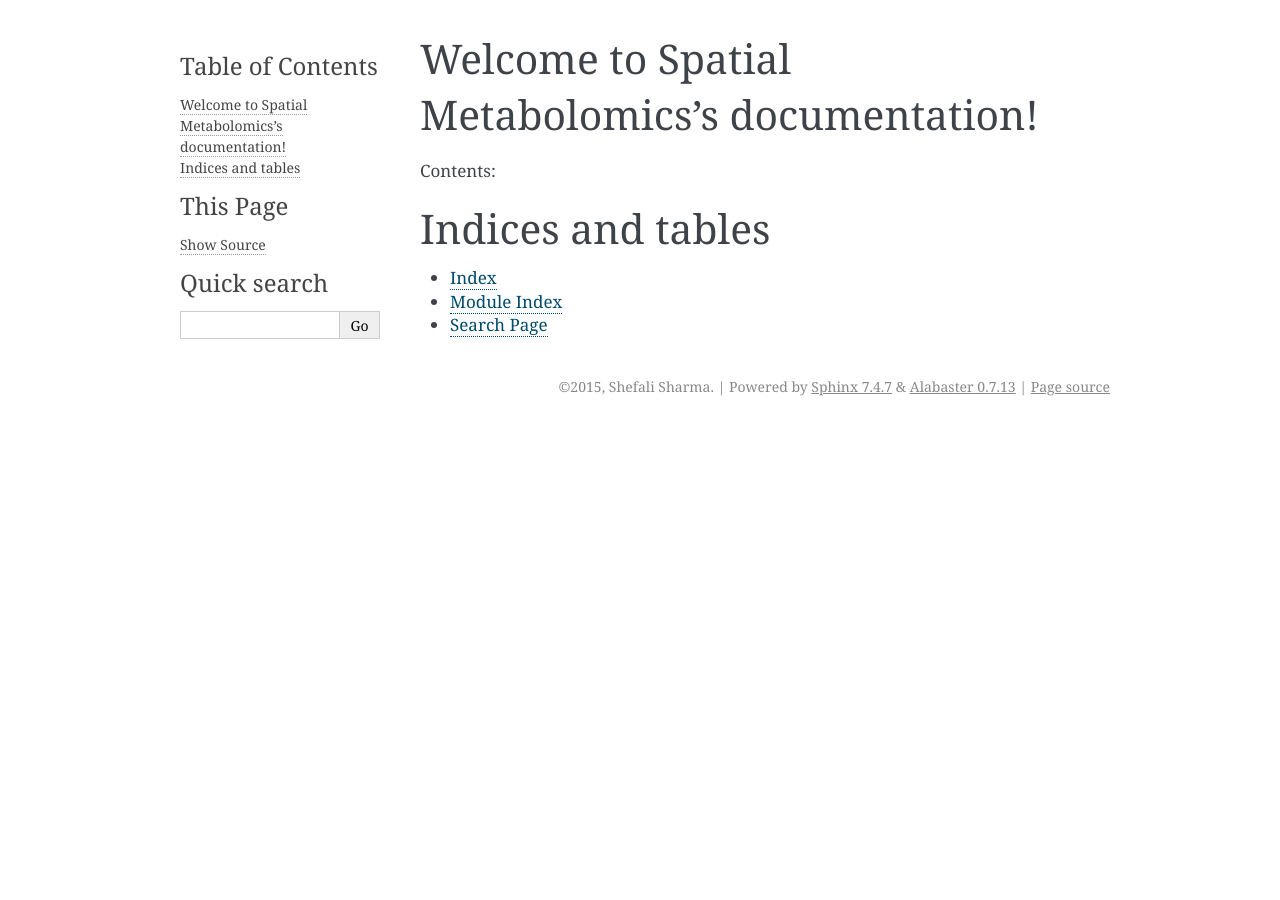
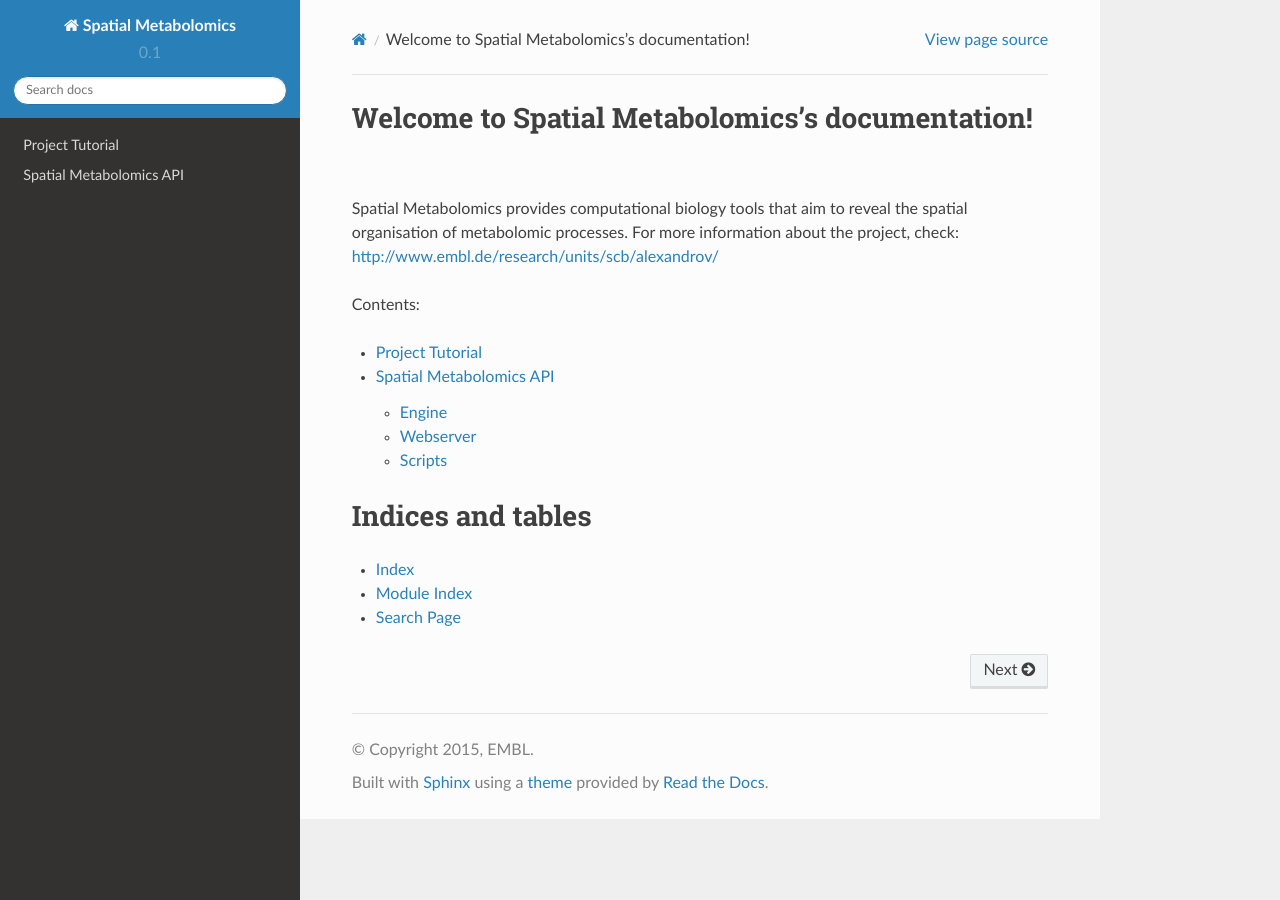
Before and after one commit to metaspace2020/sm-engine, a Sphinx documentation site: the page built from docs/index.rst, in a window 1280 px wide. Built offline with Sphinx 7.4.7 and the Read the Docs theme 2.0.0, drawn with Linux system fonts in a browser that asks for light colours.

Commit message:
updated Sphinx documentation

```diff
--- /dev/null
+++ b/docs/code.rst
@@ -0,0 +1,11 @@
+Spatial Metabolomics API
+========================
+
+Contents:
+
+.. toctree::
+   :maxdepth: 2
+
+   engine
+   webserver
+   scripts
--- a/docs/conf.py
+++ b/docs/conf.py
@@ -21,15 +21,30 @@ import shlex
 # documentation root, use os.path.abspath to make it absolute, like shown here.
 #sys.path.insert(0, os.path.abspath('.'))
 
+
+sys.path.insert(0, os.path.abspath('../'))
+sys.path.insert(0, os.path.abspath('../engine'))
+sys.path.insert(0, os.path.abspath('../engine/pyMS'))
+sys.path.insert(0, os.path.abspath('../engine/pyIMS'))
+sys.path.insert(0, os.path.abspath('../engine/scripts'))
+
 # -- General configuration ------------------------------------------------
 
 # If your documentation needs a minimal Sphinx version, state it here.
-#needs_sphinx = '1.0'
+needs_sphinx = '1.0'
 
 # Add any Sphinx extension module names here, as strings. They can be
 # extensions coming with Sphinx (named 'sphinx.ext.*') or your custom
 # ones.
-extensions = []
+extensions = [
+    'sphinx.ext.autodoc',
+    'sphinx.ext.intersphinx',
+    'sphinx.ext.todo',
+    'sphinx.ext.coverage',
+    'sphinx.ext.mathjax',
+    'sphinx.ext.ifconfig',
+    'sphinx.ext.viewcode',
+]
 
 # Add any paths that contain templates here, relative to this directory.
 templates_path = ['_templates']
@@ -47,8 +62,8 @@ master_doc = 'index'
 
 # General information about the project.
 project = u'Spatial Metabolomics'
-copyright = u'2015, Shefali Sharma'
-author = u'Shefali Sharma'
+copyright = u'2015, EMBL'
+author = u'Theodore Alexandrov'
 
 # The version info for the project you're documenting, acts as replacement for
 # |version| and |release|, also used in various other places throughout the
@@ -108,12 +123,18 @@ todo_include_todos = False
 
 # The theme to use for HTML and HTML Help pages.  See the documentation for
 # a list of builtin themes.
-html_theme = 'alabaster'
+#html_theme = 'alabaster'
+#html_theme = 'classic'
+html_theme = 'sphinx_rtd_theme'
 
 # Theme options are theme-specific and customize the look and feel of a theme
 # further.  For a list of options available for each theme, see the
 # documentation.
 #html_theme_options = {}
+#html_theme_options = {
+#    "rightsidebar": "true",
+#    "relbarbgcolor": "black"
+#}
 
 # Add any paths that contain custom themes here, relative to this directory.
 #html_theme_path = []
@@ -282,3 +303,6 @@ texinfo_documents = [
 
 # If true, do not generate a @detailmenu in the "Top" node's menu.
 #texinfo_no_detailmenu = False
+
+# Example configuration for intersphinx: refer to the Python standard library.
+intersphinx_mapping = {'http://docs.python.org/': None}
--- a/docs/index.rst
+++ b/docs/index.rst
@@ -6,10 +6,15 @@
 Welcome to Spatial Metabolomics's documentation!
 ================================================
 
+Spatial Metabolomics provides computational biology tools that aim to reveal the spatial organisation of metabolomic processes. For more information about the project, check: http://www.embl.de/research/units/scb/alexandrov/
+
 Contents:
 
 .. toctree::
    :maxdepth: 2
+
+   tutorial
+   code
 
 
 
--- /dev/null
+++ b/docs/tutorial.rst
@@ -0,0 +1,4 @@
+Project Tutorial
+================
+
+Description of how to use the project
```
Also changed, not shown: docs/engine.rst (added, +30 -0 lines), docs/scripts.rst (added, +36 -0 lines), docs/webserver.rst (added, +32 -0 lines), 1 other file.
